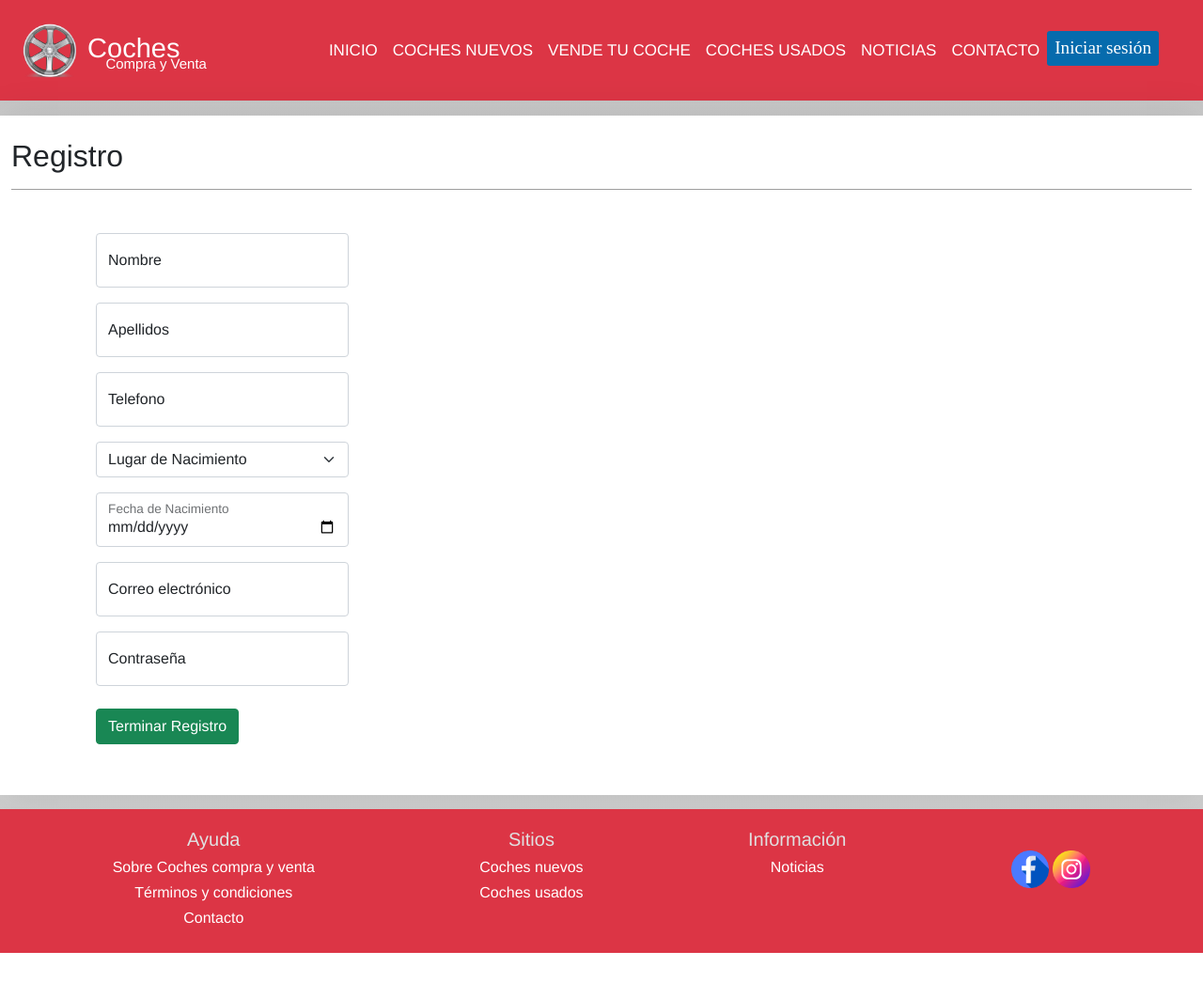
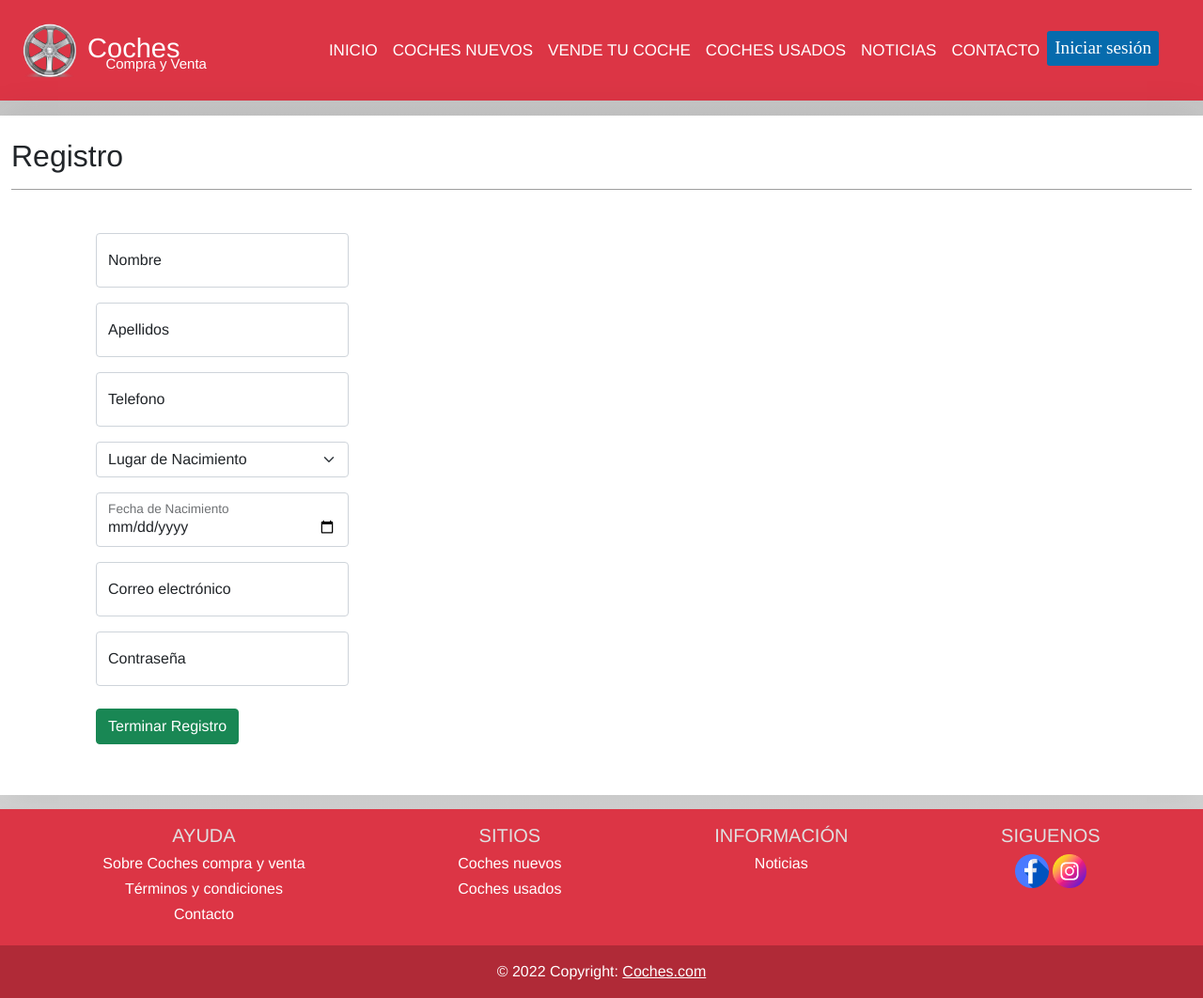
Before and after one commit to Adrian-R-2022/COCHES, a plain HTML site: page pages/registro.html in a window 1280 px wide. Shown: the whole page at 94% size. Before the commit the page ends 1014 px from the top, so only its background shows below. Drawn offline with nearby package versions, Linux system fonts and the light colour scheme; files whose address does not match are found by name.

Commit message:
Modificando footer

```diff
--- a/pages/registro.html
+++ b/pages/registro.html
@@ -105,32 +105,36 @@
         </div>
       </div>
     </section>
-    <br /><br /><br /><br /><br /><br /><br />
+    <br /><br /><br /><br /><br /><br /><br /><br /><br />
 
-    <footer class="bg-danger text-white p-1">
+    <footer class="bg-danger text-white">
       <div class="container-fluid">
         <ul class="footer nav justify-content-around p-3">
           <li class="nav-item">
-            <h5>Ayuda</h5>
+            <h5>AYUDA</h5>
             <h6>Sobre Coches compra y venta</h6>
             <h6>Términos y condiciones</h6>
             <a href="contacto.html"><h6>Contacto</h6></a>
           </li>
           <li class="nav-item">
-            <h5>Sitios</h5>
+            <h5>SITIOS</h5>
             <a href="cochesnuevos.html"><h6>Coches nuevos</h6></a>
             <a href="cochesusados.html"><h6>Coches usados</h6></a>
           </li>
           <li class="nav-item">
-            <h5>Información</h5>
+            <h5>INFORMACIÓN</h5>
             <a href="noticias.html"><h6>Noticias</h6></a>
           </li>
           <li class="nav-item">
-            <br />
-            <a href="https://www.facebook.com/" target="_blank"><img height="40" width="40" class="imagen-social" src="../assets/img/face.png" alt="Facebook.com" /></a>
-            <a href="https://www.instagram.com" target="_blank"><img height="40" width="40" class="imagen-social" src="../assets/img/insta.png" alt="Instagram.com" /></a>
+            <h5>SIGUENOS</h5>
+            <a href="https://www.facebook.com/" target="_blank"><img height="36" width="36" src="../assets/img/face.png" class="imagen-social" alt="Facebook.com" /></a>
+            <a href="https://www.instagram.com" target="_blank"><img height="36" width="36" src="../assets/img/insta.png" class="imagen-social" alt="Instagram.com" /></a>
           </li>
         </ul>
+      </div>
+      <div class="text-center p-3" style="background-color: rgba(0, 0, 0, 0.2)">
+        © 2022 Copyright:
+        <a class="text-white" href="#">Coches.com</a>
       </div>
     </footer>
     <!-- Íconos de Ionicons -->
```
